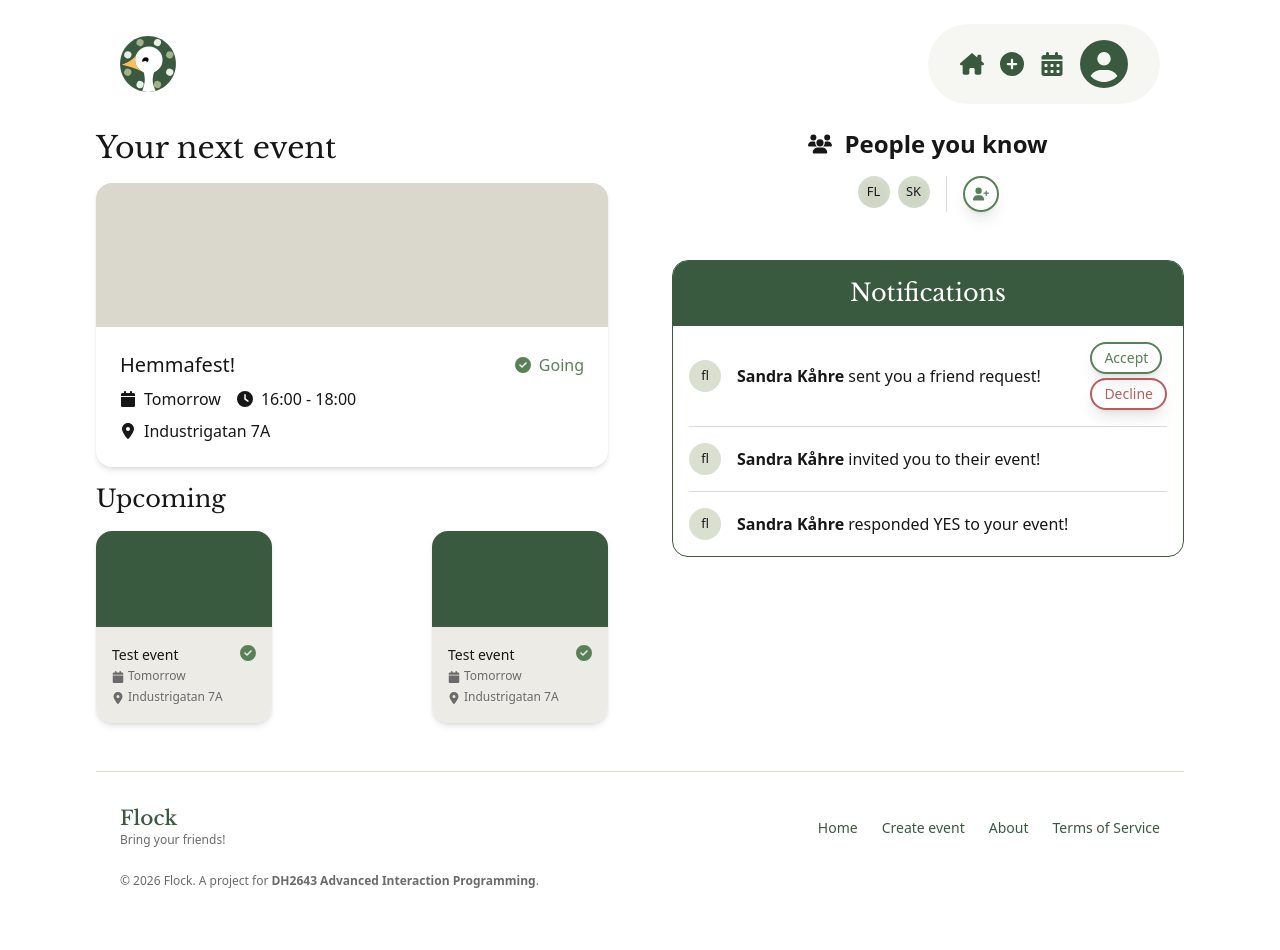
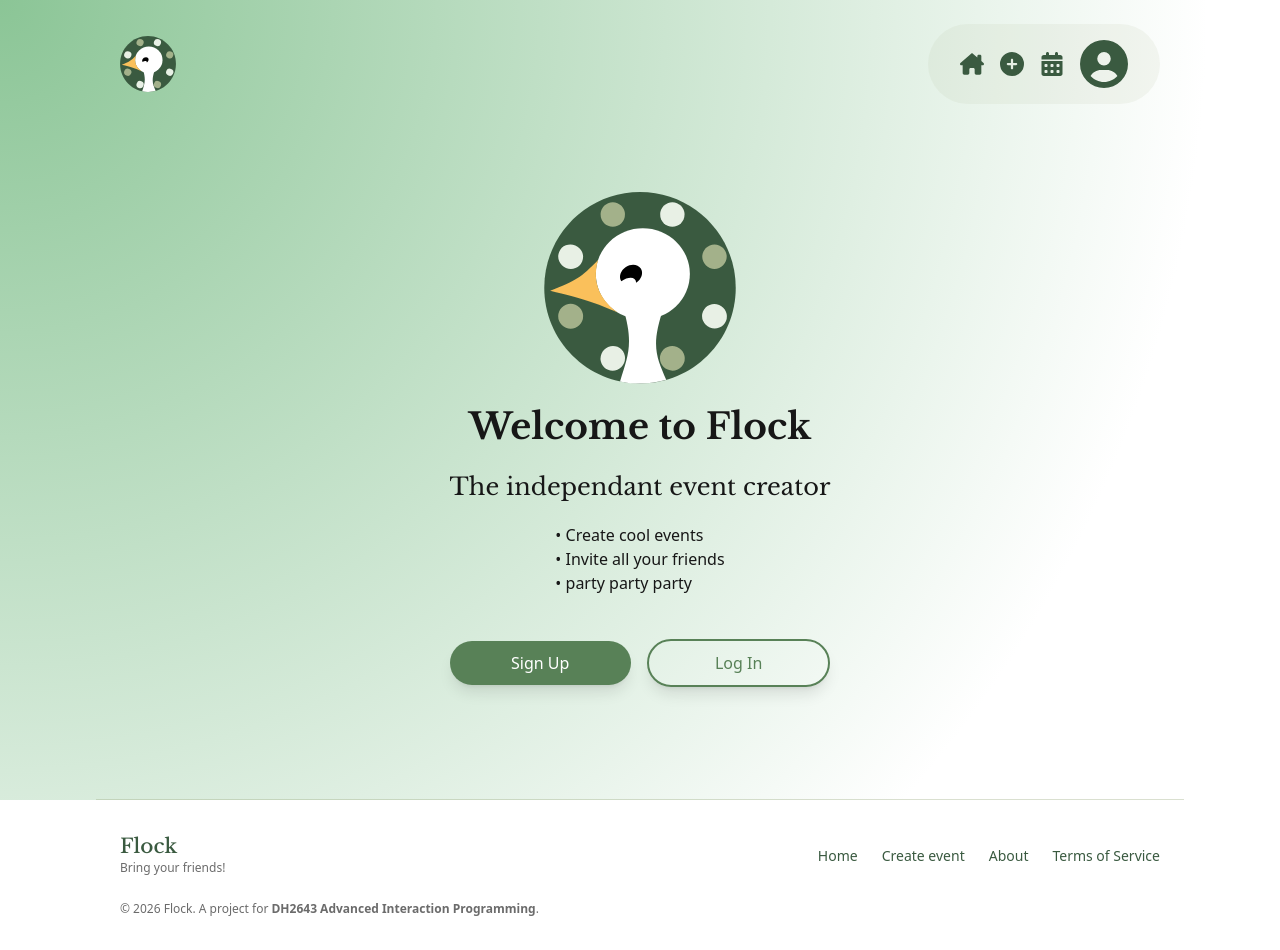
Before and after one commit to kth-flock/flock, a Next.js app in the folder frontend/: page / in a window 1280 px wide. Before the commit the page ends 922 px from the top, so only its background shows below. Built offline with nearby package versions, Linux system fonts and the light colour scheme.

Commit message:
add public home page

```diff
--- a/frontend/src/app/page.tsx
+++ b/frontend/src/app/page.tsx
@@ -1,25 +1,7 @@
-import EventPreview, {
-  SmallEventPreview,
-} from "@/features/dashboard/eventPrievew";
-import FriendPreview from "@/features/dashboard/friendPreview";
-import NotificationList from "@/features/dashboard/notificationList";
+import HomePage from "@/features/home/homePage";
 
 export default function Home() {
   return (
-    <main className="flex flex-col md:flex-row gap-4 md:gap-16 flex-1 items-center md:items-start justify-center w-full max-w-6xl">
-      <div className="md:sticky md:top-24 w-full flex flex-col gap-4 md:gap-12 md:order-last">
-        <FriendPreview />
-        <NotificationList />
-      </div>
-      <div className="w-full flex flex-col gap-4">
-        <h2 className="flock-h2">Your next event</h2>
-        <EventPreview />
-        <h3 className="flock-h3">Upcoming</h3>
-        <div className="flex flex-wrap gap-2 justify-between">
-          <SmallEventPreview />
-          <SmallEventPreview />
-        </div>
-      </div>
-    </main>
+    <HomePage />
   );
 }
--- /dev/null
+++ b/frontend/src/features/home/homePage.tsx
@@ -0,0 +1,62 @@
+import EventPreview from "../dashboard/eventPrievew"
+import NotificationList from "../dashboard/notificationList"
+import FriendPreview from "../dashboard/friendPreview"
+import Image from "next/image"
+import Button from "@/shared/components/button";
+
+function PublicHomePage(){
+    return (
+        <>
+        <div className="fixed inset-0 -z-10 bg-[radial-gradient(circle_at_top_left,#8bc596_0%,#ffffff_80%)]" aria-hidden />
+        <div className = "flex items-center justify-center flex-col gap-5 py-16 text-center">
+                <Image
+                    src="/logo.svg"
+                    alt="Flock"
+                    width={100}
+                    height={100}
+                    loading="eager"
+                    className="h-48 w-48"
+                />
+            <h1 className = "flock-h1">Welcome to Flock</h1>
+            <h2 className = "flock-h3">The independant event creator</h2>
+            <ul className="text-left">
+                <li className = "flock-body">• Create cool events</li>
+                <li className = "flock-body">• Invite all your friends</li>
+                <li className = "flock-body">• party party party</li>
+            </ul>
+            <div className = "flex items-center justify-center w-full gap-4 mt-6">
+                <Button  className="w-full justify-center"variant="primary" size="lg">Sign Up</Button>
+                <Button className="w-full justify-center" variant="secondary" size="lg">Log In</Button>
+            </div>
+        </div>
+        </>
+    )
+}
+
+function PrivateHomePage(){ //TODO: this prob will come from the dashboard branch so i wont touch it for now //Elinor
+    return (
+        <main className="flex flex-col md:flex-row gap-4 md:gap-16 flex-1 items-center md:items-start justify-center w-full max-w-6xl">
+        <div className="md:sticky md:top-24 w-full flex flex-col gap-4 md:gap-12 md:order-last">
+          <FriendPreview />
+          <NotificationList />
+        </div>
+        <div className="w-full flex flex-col gap-4">
+          <h2 className="flock-h2">Your next event</h2>
+          <EventPreview />
+          <h3 className="flock-h3">Upcoming</h3>
+          <div className="flex flex-wrap gap-2 justify-between">
+            <EventPreview />
+            <EventPreview />
+          </div>
+        </div>
+      </main>
+    )
+}
+
+export default function HomePage(){
+    return (
+    <div>
+        <PublicHomePage />
+    </div>
+    )
+}
--- a/frontend/src/shared/lib/apiFetch.ts
+++ b/frontend/src/shared/lib/apiFetch.ts
@@ -60,6 +60,7 @@ export async function searchUsersFetch(
 export async function registerFetch(data: RegisterUser) {
   const response = await fetch(`${API_BASE_URL}/auth/register`, {
     method: "POST",
+    credentials: "include",
     headers: {
       "Content-Type": "application/json",
     },
@@ -74,3 +75,16 @@ export async function registerFetch(data: RegisterUser) {
 
   return response.json();
 }
+
+export async function getMeFetch(){
+  const response = await fetch(`${API_BASE_URL}/users/me`, {
+    credentials: "include",
+  });
+
+  if (!response.ok) {
+    const error = await response.json();
+    throw new Error(error.error ?? "Couldn't get your user info.");
+  }
+
+  return response.json();
+}
```
